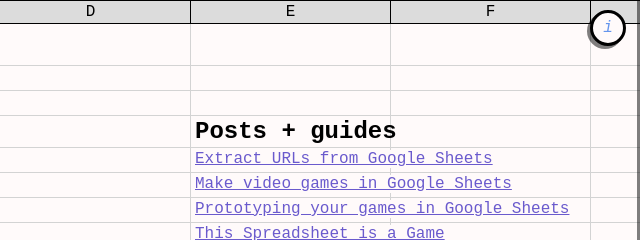
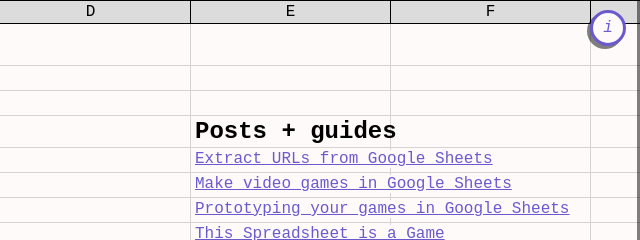
Before and after one commit to aTylerRobertson/aTylerRobertson, a plain HTML site: page index.html in a window 1280 px wide. Shown: the top 240 px of the page, 640-1280 px from the left. Drawn offline with Linux system fonts and the light colour scheme; a web font is replaced by a local one.

Commit message:
Make info button stand out a little more

```diff
--- a/index.html
+++ b/index.html
@@ -119,11 +119,11 @@
             height: 30px;
             left: calc(100vw - 50px);
             top: 10px;
-            border: 3px solid var(--color-primary);
+            border: 3px solid var(--color-link);
             border-radius: 50%;
             box-shadow: -3px 3px 0 rgba(0, 0, 0, 0.5);
             background: var(--color-background);
-            color: var(--color-highlight);
+            color: var(--color-link);
             cursor: pointer;
             display: flex;
             align-items: center;
```
